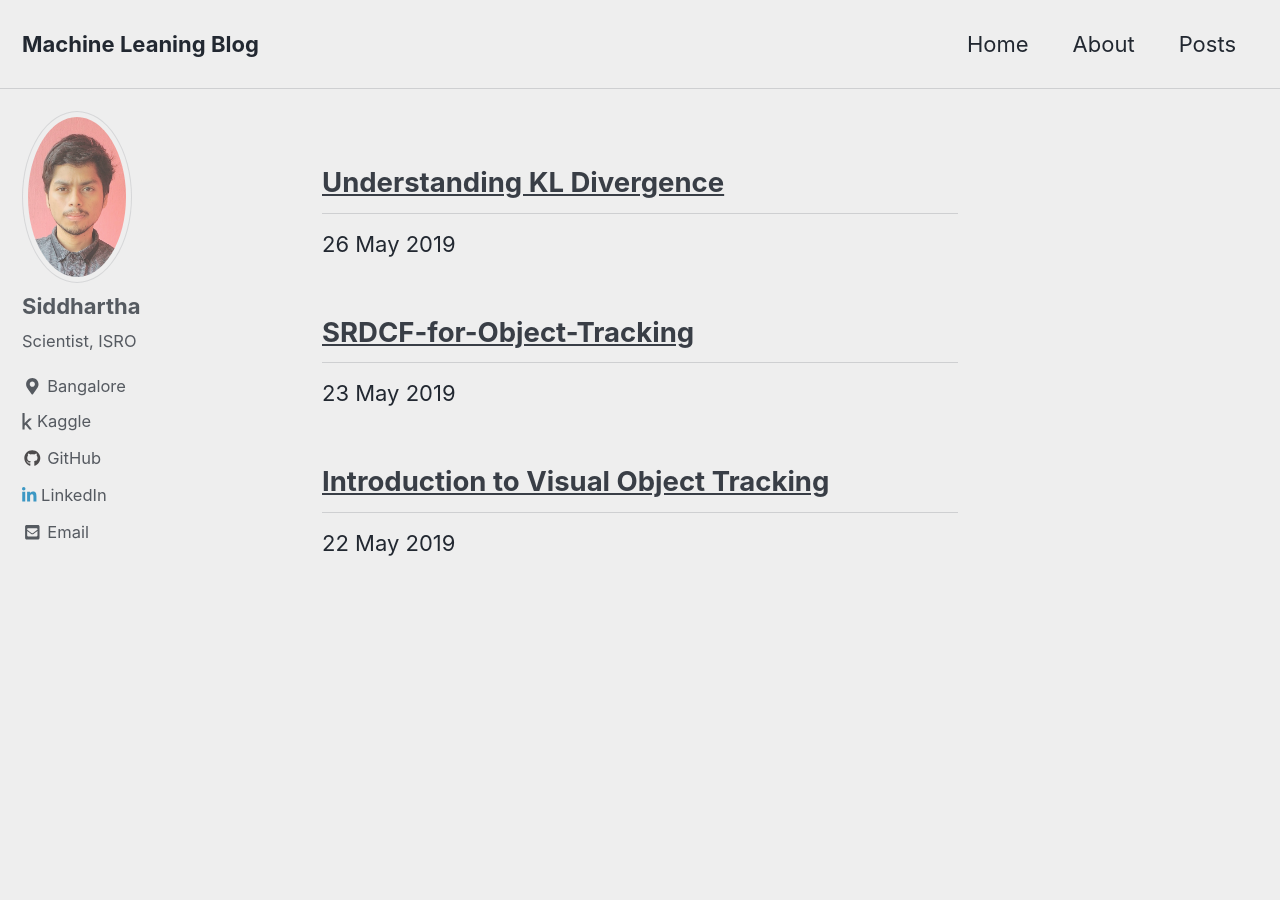
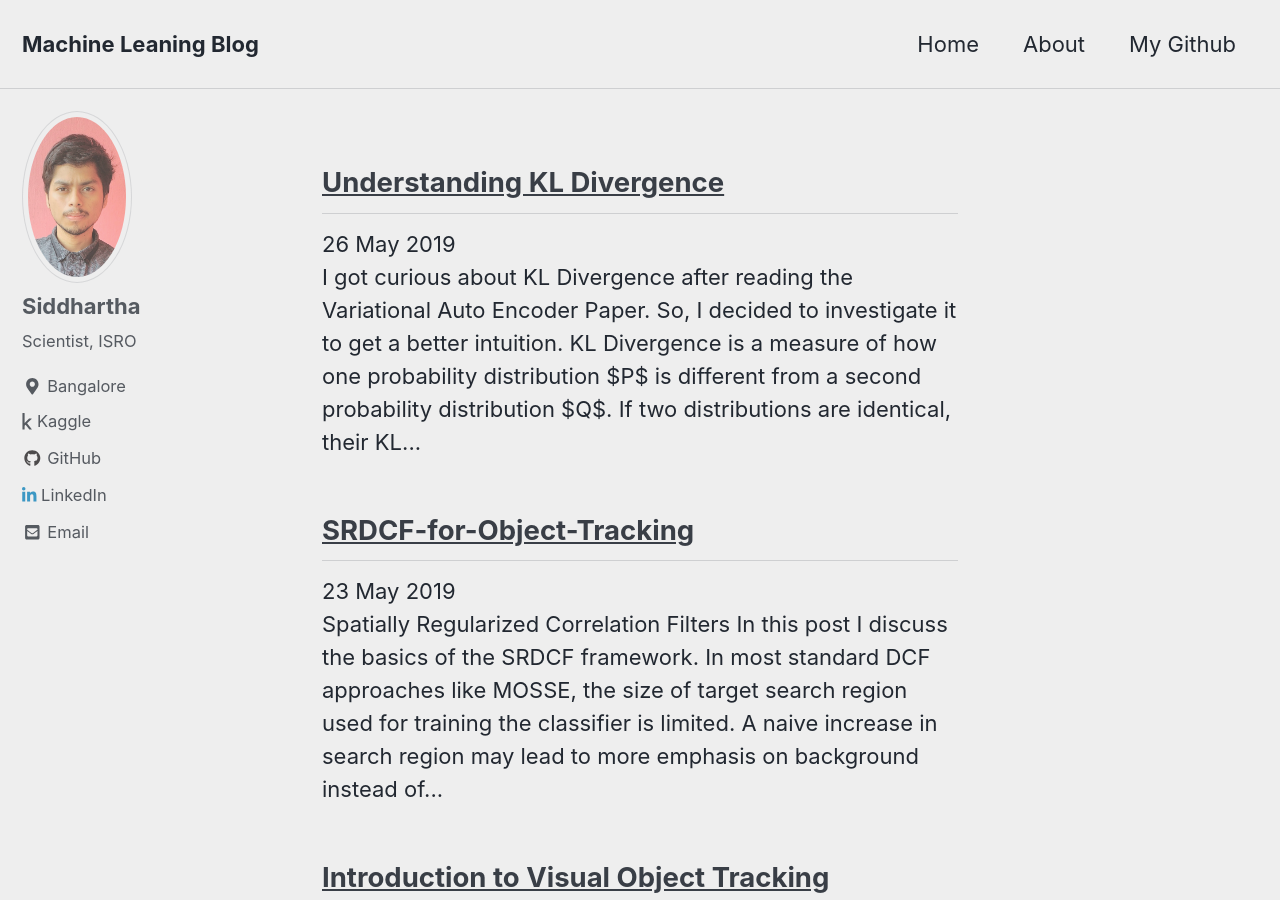
Before and after one commit to sidml/sidml.github.io, a Jekyll site: the page built from index.html, in a window 1280 px wide and 900 px high. Built offline with Jekyll 4.4.1, drawn with Linux system fonts in a browser that asks for light colours; cached includes are drawn as plain includes; nearby versions of some CDN libraries; the list of posts is cut into pages by our own code; some of the changed text lies outside the part shown.

Commit message:
Added github repos. Edited Blog posts.

```diff
--- a/Gemfile
+++ b/Gemfile
@@ -1,2 +1,3 @@
 source "https://rubygems.org"
+gem "jekyll-octicons"
 gemspec
--- a/_config.yml
+++ b/_config.yml
@@ -22,8 +22,9 @@
 description              : "On this blog, i share ML related things that i find cool."
 url                      : "https://meaninglesslives.github.io" # the base hostname & protocol for your site e.g. "https://mmistakes.github.io"
 # baseurl                  : "/blog" # the subpath of your site, e.g. "/blog"
-# repository               : sidml # GitHub username/repo-name e.g. "mmistakes/minimal-mistakes"
-github                   : "https://github.com/sidml"
+repository               : sidml/understanding-kl-divergence # GitHub username/repo-name e.g. "mmistakes/minimal-mistakes"
+# site:
+#   github                   : "https://github.com/sidml"
 teaser                   : # path of fallback teaser image, e.g. "/assets/images/500x300.png"
 logo                     : # path of logo image to display in the masthead, e.g. "/assets/images/88x88.png"
 masthead_title           : # overrides the website title displayed in the masthead, use " " for no title
@@ -241,6 +242,7 @@
   - jemoji
   - jekyll-include-cache
   - jekyll-github-metadata
+  - jekyll-octicons
 
 
 # mimic GitHub Pages with --safe
--- a/_data/navigation.yml
+++ b/_data/navigation.yml
@@ -4,8 +4,8 @@
     url: /
   - title: "About"
     url: /about/
-  - title: "Posts"
-    url: /all_posts/
+  - title: "My Github"
+    url: /my_repos/
   # - title: "Sitemap"
   #   url: /sitemap/
 
--- a/_posts/2019-05-23-SRDCF for Object Tracking.md
+++ b/_posts/2019-05-23-SRDCF for Object Tracking.md
@@ -1,13 +1,14 @@
 ---
 title: "SRDCF-for-Object-Tracking"
 tags: [Object Tracking, Computer Vision, PCA, Deep Features]
+excerpt: In this post I discuss the basics of the spatially regularized discriminative correlation filter framework. The SRDCF paper presents some interesting ideas which were used in many subsequent trackers.
 ---
 
 <script src="https://cdn.mathjax.org/mathjax/latest/MathJax.js?config=TeX-AMS-MML_HTMLorMML" type="text/javascript"></script>
 
 # Spatially Regularized Correlation Filters
 
-In this section I discuss the basics of the SRDCF framework, a modified version of which is used as a baseline tracker in this thesis. In most standard DCF approaches like MOSSE, the size of target search region used for training the classifier is limited. A naive increase in search region may lead to more emphasis on background instead of the target. This may hamper the discriminative power of the learned filter. To alleviate this problem, people have integrated deep features with the spatially regularized model. This approach lead to significant increase in performance.
+In this post I discuss the basics of the SRDCF framework. In most standard DCF approaches like MOSSE, the size of target search region used for training the classifier is limited. A naive increase in search region may lead to more emphasis on background instead of the target. This may hamper the discriminative power of the learned filter. To alleviate this problem, people have integrated deep features with the spatially regularized model. This approach lead to significant increase in performance.
 
 Let \\(x^{k}\\) be one of the extracted feature map with spatial size of \\(M \times N\\) and depth \\(d\\). This feature map is generated by passing a cropped image containing the target object through a CNN. The cropped image includes the target region and some portion of background information also. In the original implementation, HOG features extracted from the cropped image were used modelling the target object.
 Let \\(y^{k}\\) be the corresponding target label of the generated feature map. A Gaussian function is used for generating this target label of spatial size \\(M \times N\\). Let \\(f\\) denote the learnt filter of spatial size \\(M \times N\\) and depth \\(d\\), where \\(d\\) is the number of feature maps.
@@ -29,7 +30,7 @@
 \end{equation}
 Here the symbols in capital are the fourier transforms of the original variables. The location of maximum response is the location of target object.
 ## Dimensionality Reduction using PCA
-In this thesis we are using features extracted from different layers of GoogLeNet for modelling the target object.The feature depths ranges from 512 to 1024 with spatial sizes varying from 28x28 to 7x7. The direct use of these higher dimensional features leads to high computational demand. In this section we introduce PCA which can be used for reducing the dimensions of extracted features from GoogLeNet. We use this technique in for visualizing the extracted features
+One possibility may be to use features extracted from different layers of GoogLeNet for modelling the target object.The feature depths ranges from 512 to 1024 with spatial sizes varying from 28x28 to 7x7. The direct use of these higher dimensional features leads to high computational demand. In this section I introduce PCA which can be used for reducing the dimensions of extracted features from GoogLeNet. We use this technique in for visualizing the extracted features
 ### Idea behind PCA
 The basic idea behind principal component analysis is to find a new set of basis vectors which captures the direction of largest variations.The new basis vectors can provide us new insights regarding the data.
 
--- a/index.html
+++ b/index.html
@@ -21,5 +22,6 @@
       </a>
     </h2>
     <time datetime="{{ post.date | date: "%Y-%m-%d" }}">{{ post.date | date_to_long_string }}</time>
+    <p>{{ post.content | strip_html | truncatewords: 50 }}</p>
   </article>
 {% endfor %}
```
Also changed, not shown: other parts of index.html (+1 -0 lines), _includes/repo-card.html (added, +24 -0 lines), _pages/my_repos.md (renamed from _pages/all_posts.md, +7 -6 lines).
